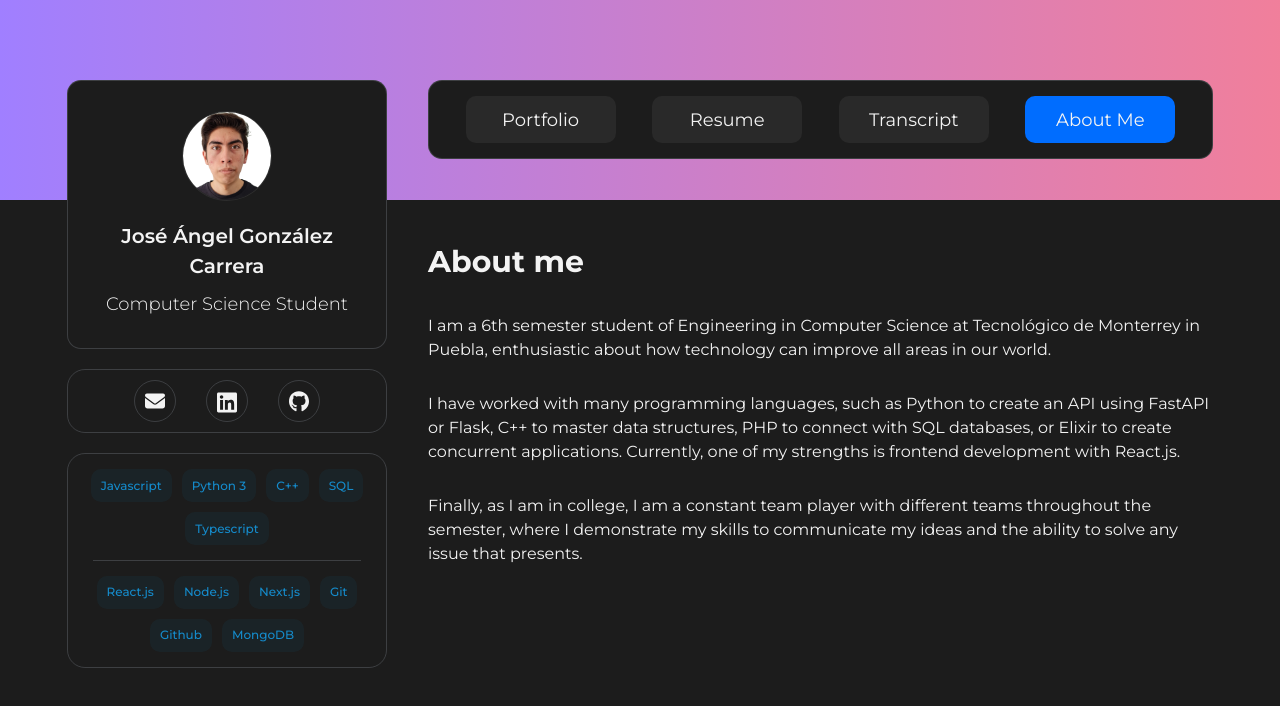
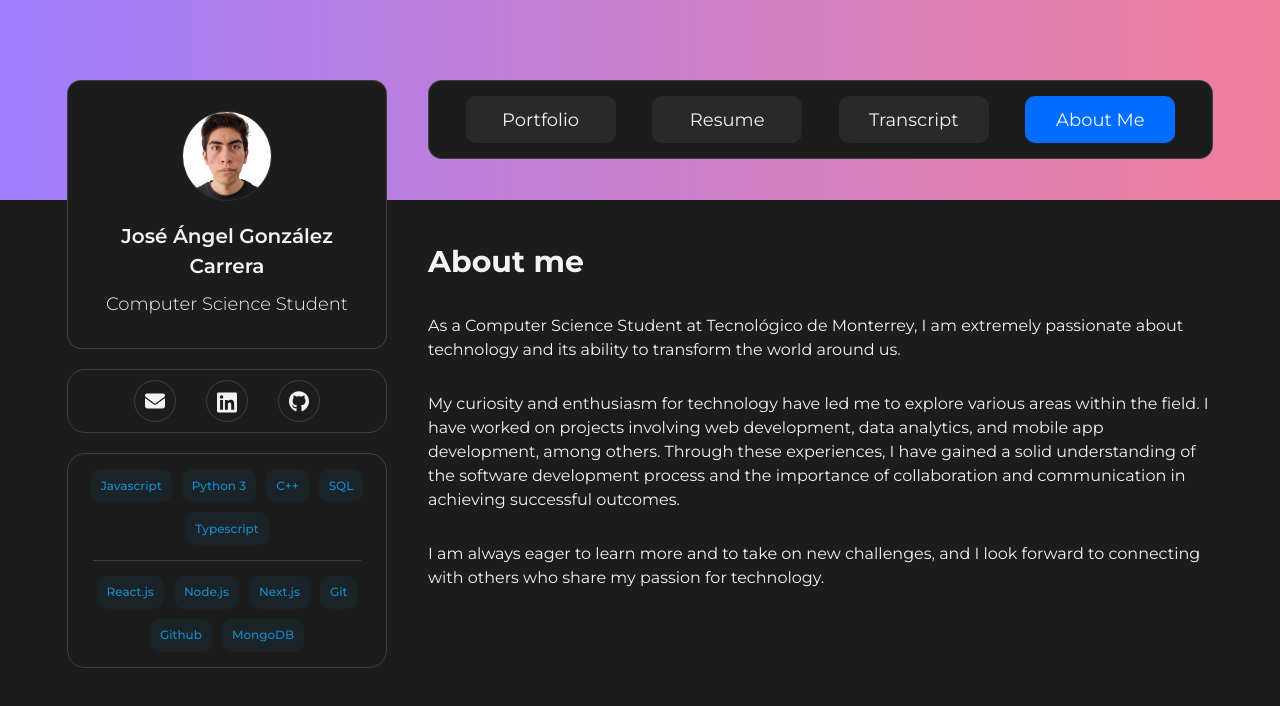
Before and after one commit to JAngelGC/Personal_Website, a React (Create React App) app: page /about-me in a window 1280 px wide. Shown: the top 706 px of the page. Built offline with nearby package versions, Linux system fonts and the light colour scheme.

Commit message:
Updated about me section

```diff
--- a/src/components/about/AboutMe.tsx
+++ b/src/components/about/AboutMe.tsx
@@ -4,22 +4,24 @@ const AboutMe = () => {
   return (
     <section className={classes["section-about-me"]}>
       <p className={classes["text"]}>
-        I am a 6th semester student of Engineering in Computer Science at
-        Tecnológico de Monterrey in Puebla, enthusiastic about how technology
-        can improve all areas in our world.
+        As a Computer Science Student at Tecnológico de Monterrey, I am
+        extremely passionate about technology and its ability to transform the
+        world around us.
       </p>
 
       <p className={classes["text"]}>
-        I have worked with many programming languages, such as Python to create
-        an API using FastAPI or Flask, C++ to master data structures, PHP to
-        connect with SQL databases, or Elixir to create concurrent applications.
-        Currently, one of my strengths is frontend development with React.js.
+        My curiosity and enthusiasm for technology have led me to explore
+        various areas within the field. I have worked on projects involving web
+        development, data analytics, and mobile app development, among others.
+        Through these experiences, I have gained a solid understanding of the
+        software development process and the importance of collaboration and
+        communication in achieving successful outcomes.
       </p>
 
       <p className={classes["text"]}>
-        Finally, as I am in college, I am a constant team player with different
-        teams throughout the semester, where I demonstrate my skills to
-        communicate my ideas and the ability to solve any issue that presents.
+        I am always eager to learn more and to take on new challenges, and I
+        look forward to connecting with others who share my passion for
+        technology.
       </p>
     </section>
   );
```
Also changed, not shown: 1 other file (tests, documents, lock files or other folders).
